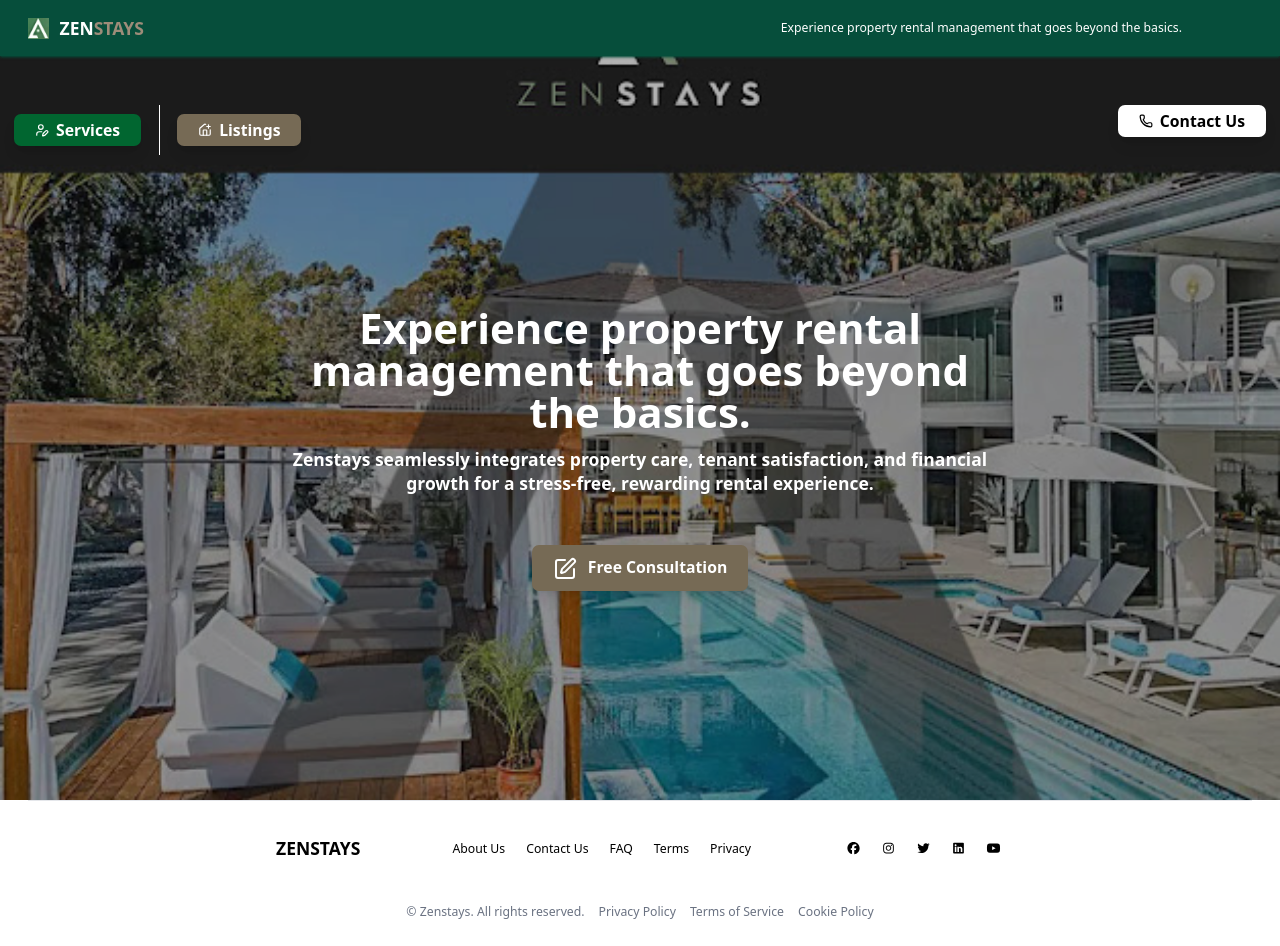
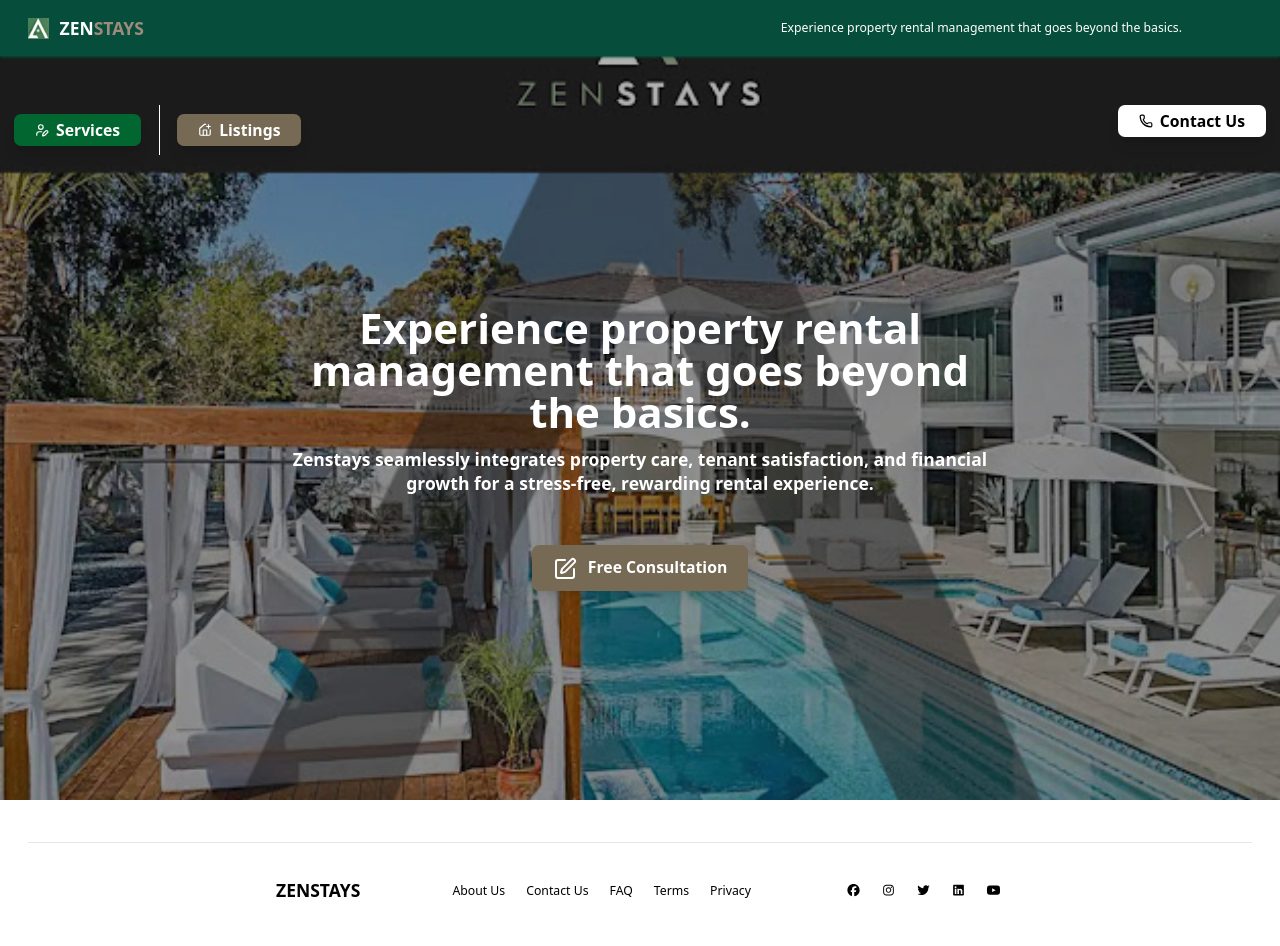
Before and after one commit to blarerob/zenstays, a Next.js app: page / in a window 1280 px wide. Shown: the top 946 px of the page. Built offline with nearby package versions, Linux system fonts and the light colour scheme; some icons are missing; what @aws-amplify/ui-react would draw is missing.

Commit message:
added footer bg

```diff
--- a/app/(nondashboard)/landing/FooterSection.tsx
+++ b/app/(nondashboard)/landing/FooterSection.tsx
@@ -15,7 +15,7 @@ const FooterSection = () => {
          className="absolute bottom-0 left-0 w-full justify-between items-center pt-10 px-8 text-black"
          style={{ height: `5px` }}
      >
-      <footer className="border-t border-gray-200 py-10">
+      <footer className="border-t border-gray-200 mt-12 py-10">
         <div className="max-w-4xl mx-auto px-6 sm:px-8">
           <div className="flex flex-col md:flex-row justify-between items-center">
             <div className="mb-4">
--- a/app/(nondashboard)/landing/HeroSection.tsx
+++ b/app/(nondashboard)/landing/HeroSection.tsx
@@ -12,6 +12,7 @@ import FooterSection from "../landing/FooterSection";
 const HeroSection = () => {
 
  return (
+
      <div className='relative h-screen'>
          <Image
              src="/cover.jpg"
@@ -86,7 +87,7 @@ const HeroSection = () => {
                  </div>
              </div>
          </motion.div>
-         <FooterSection />
+             <FooterSection />
      </div>
  );
 };
```
Also changed, not shown: 36 other files (tests, documents, lock files or other folders).
